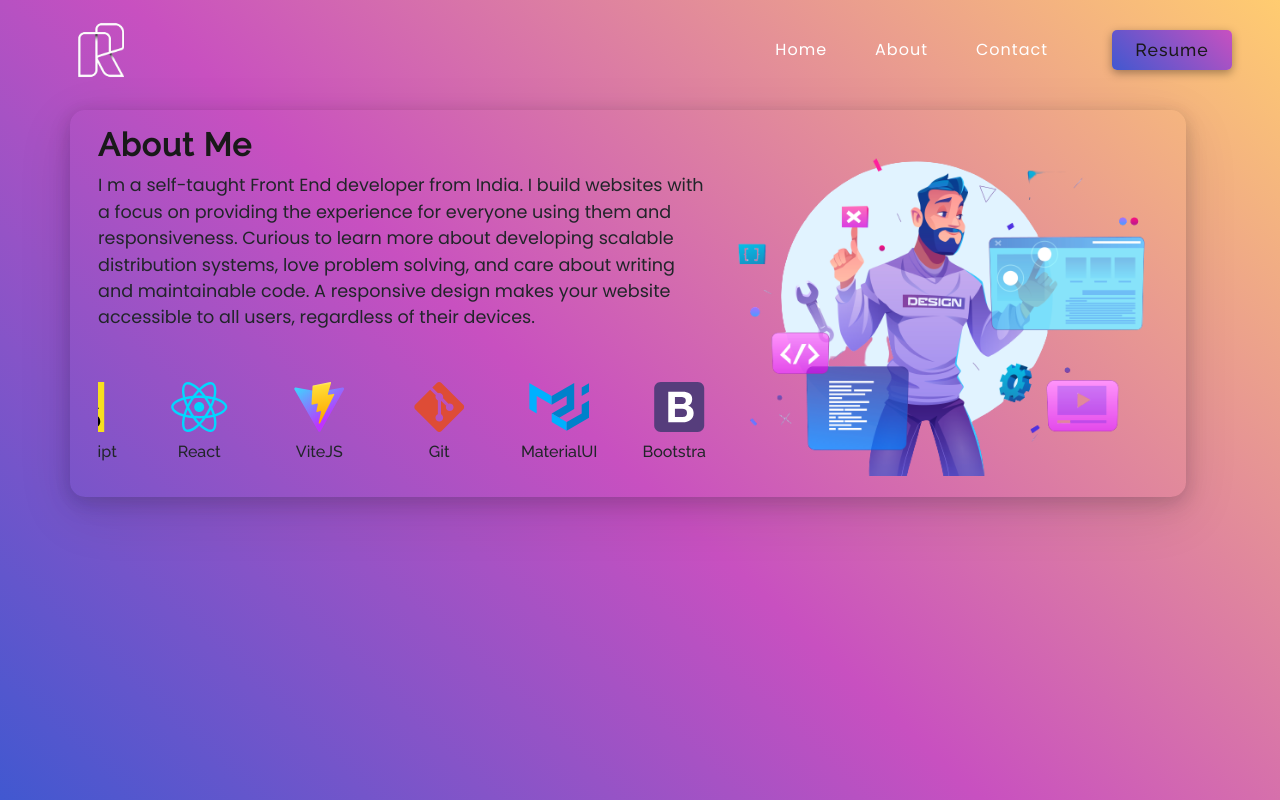
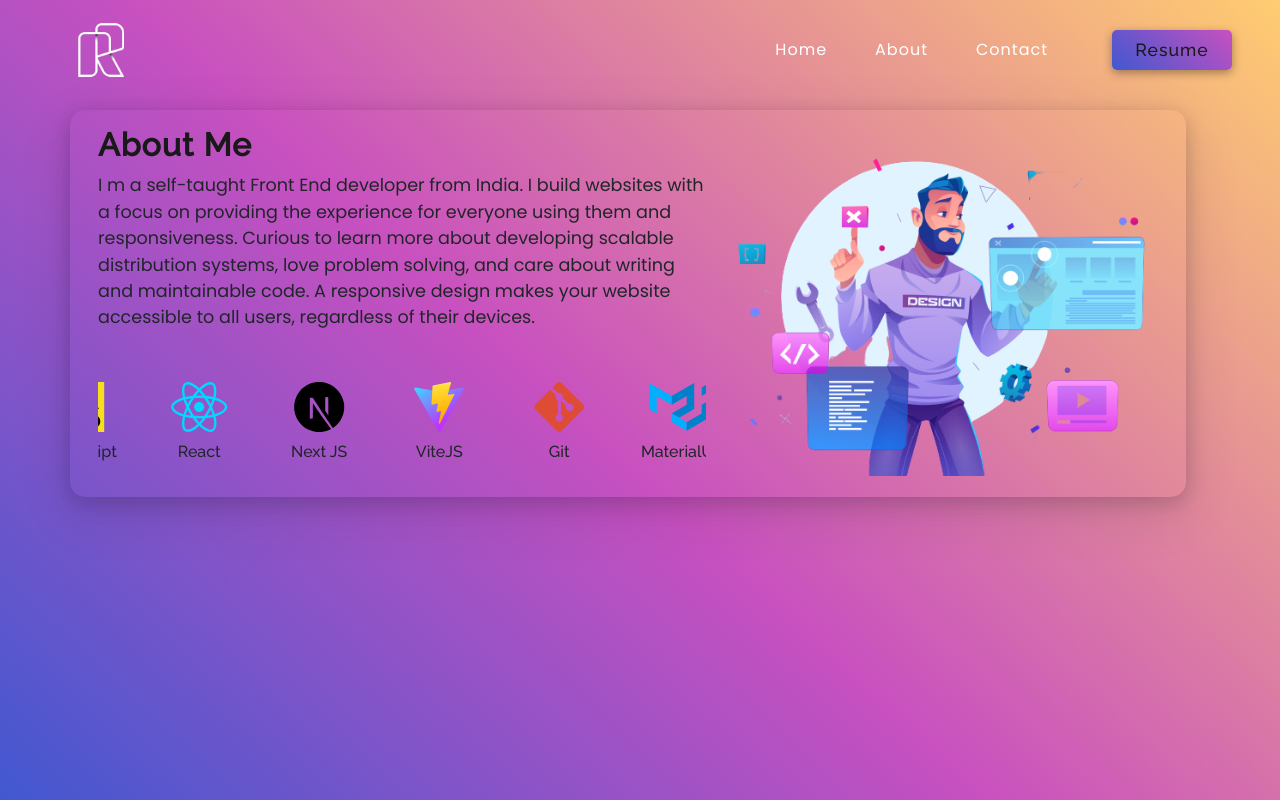
Before and after one commit to rahulvijay81/portfolio, a React (Vite) app: page /about in a window 1280 px wide. Built offline with nearby package versions, Linux system fonts and the light colour scheme.

Commit message:
Update UI

```diff
--- a/src/data/SkillsData.js
+++ b/src/data/SkillsData.js
@@ -3,12 +3,14 @@ export const skillsData = [
     'CSS',
     'Javascript',
     'React',
+    'Next JS',
     'ViteJS',
     'Git',
     'MaterialUI',
     'Bootstrap',
     'Tailwind',
     'Figma',
+    'Firebase',
     'Photoshop',
 ]
 
```
Also changed, not shown: 7 other files (tests, documents, lock files or other folders).
